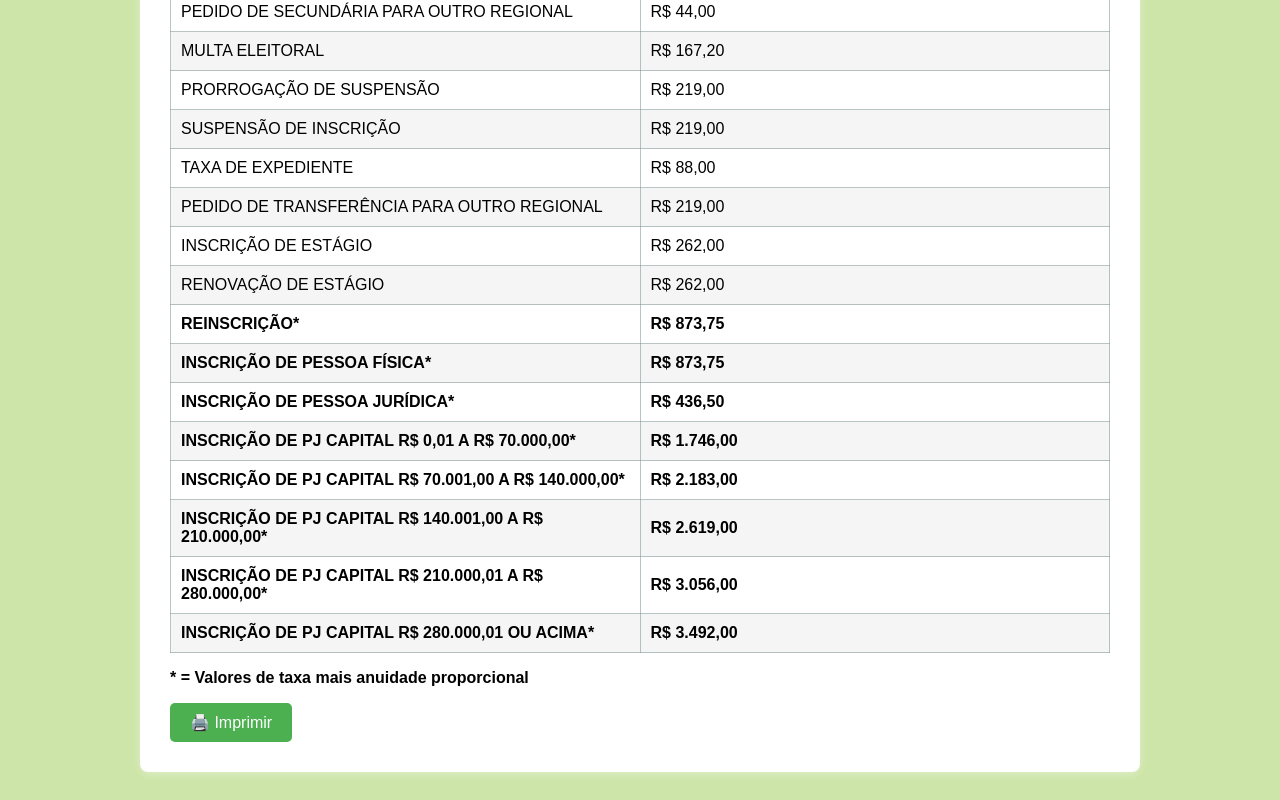
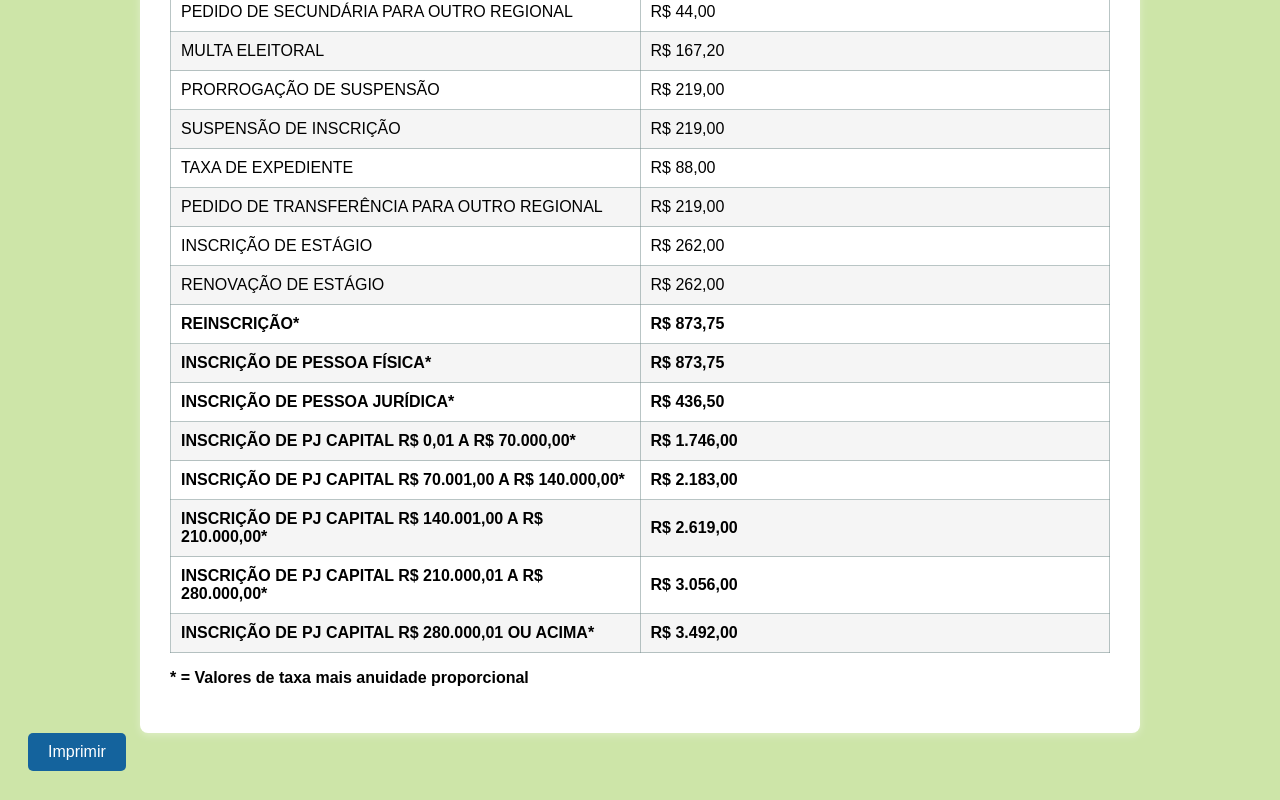
Before and after one commit to Caroldelay/tabela-creci, a plain HTML site: page index.html in a window 1280 px wide. Shown: the part 616-1416 px from the top of the page. Drawn offline with Linux system fonts and the light colour scheme.

Commit message:
Update index.html

```diff
--- a/index.html
+++ b/index.html
@@ -50,11 +50,11 @@
       </tbody>
     </table>
     <p><b>* = Valores de taxa mais anuidade proporcional</b></p>
-    <button onclick="window.print()" style="background-color:#4CAF50;color:white;border:none;padding:10px 20px;text-align:center;text-decoration:none;font-size:16px;border-radius:5px;cursor:pointer;">🖨️
+
+  </div>
+   <button onclick="window.print()" style="background-color:#14639D;color:white;border:none;padding:10px 20px;text-align:center;text-decoration:none;font-size:16px;border-radius:5px;cursor:pointer;">
 Imprimir
 </button>
-  </div>
-
 
 </body>
 </html>
```
